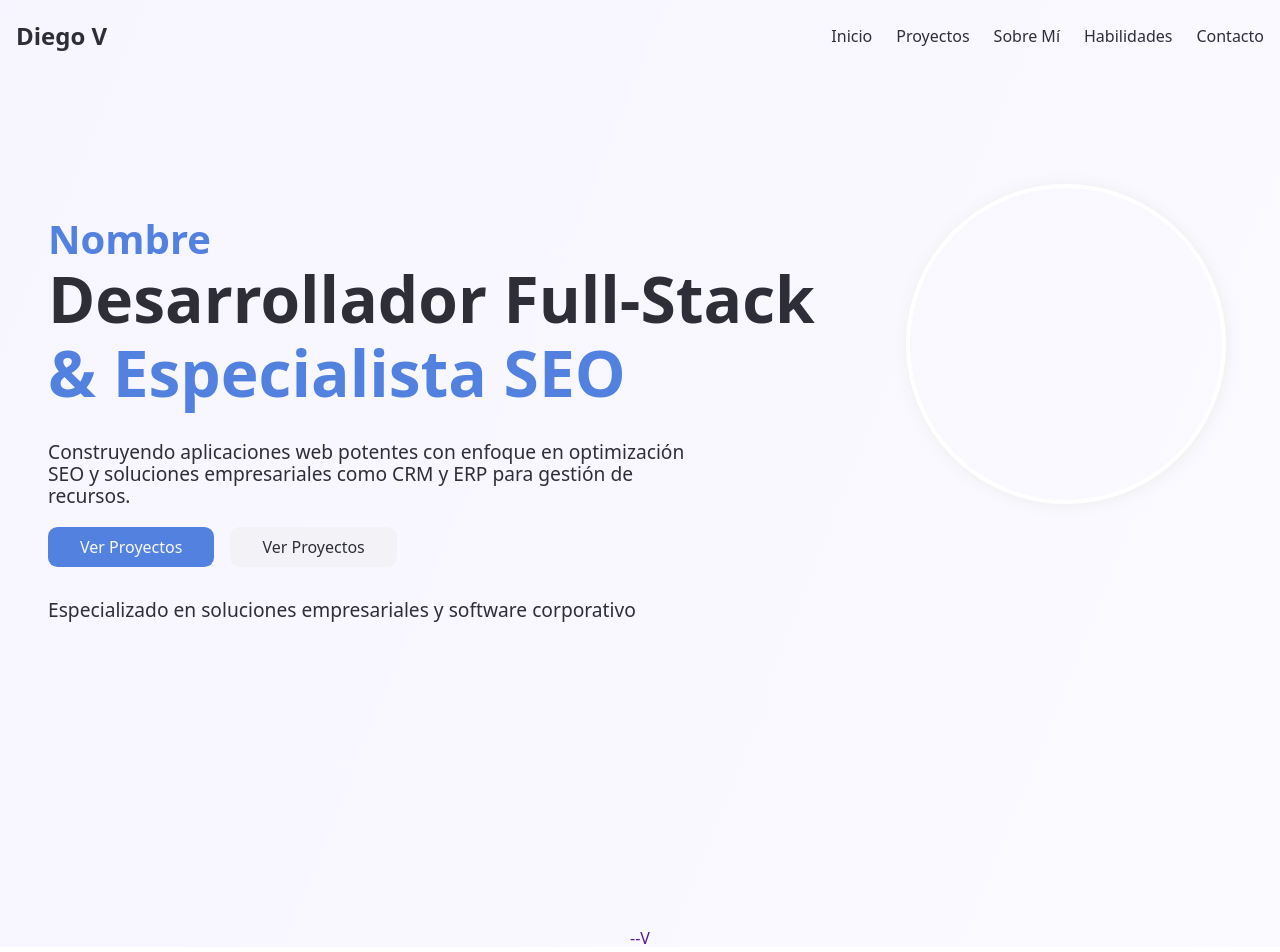
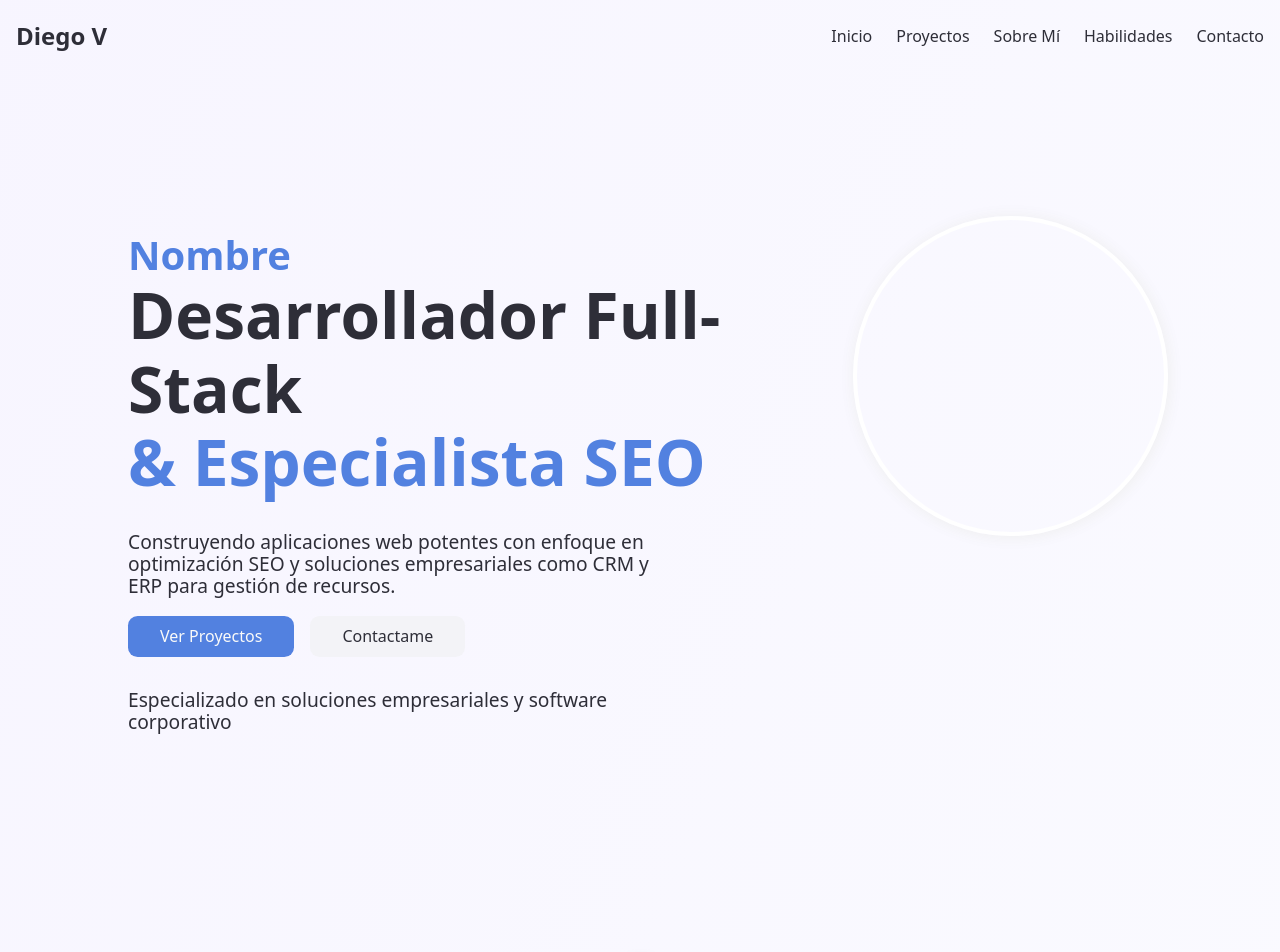
Before and after one commit to djvarela/portafolio, a React (Vite) app: page / in a window 1280 px wide. Shown: the top 952 px of the page. Built offline with nearby package versions, Linux system fonts and the light colour scheme.

Commit message:
correcion de anclas y animacion de boton en el hero image

```diff
--- a/public/assets/css/styles.css
+++ b/public/assets/css/styles.css
@@ -2,6 +2,9 @@
   box-sizing: border-box;
   font-family: system-ui, -apple-system, BlinkMacSystemFont, "Segoe UI", Roboto,
     Oxygen, Ubuntu, Cantarell, "Open Sans", "Helvetica Neue", sans-serif;
+}
+html {
+  scroll-behavior: smooth;
 }
 
 :root {
@@ -42,7 +45,7 @@ header {
   height: 4.5rem;
   position: fixed;
   top: 0;
-  animation: .4s all;
+  animation: 0.4s all;
   h2 {
     margin: 0;
   }
@@ -64,11 +67,9 @@ header {
   }
 }
 
-header.scrollHeader{
-
+header.scrollHeader {
   backdrop-filter: blur(12px);
 }
-
 
 .hero {
   background: #fafaff;
@@ -88,15 +89,16 @@ header.scrollHeader{
   display: flex;
   flex-direction: column;
   margin-top: -4.5rem;
+  padding: 6rem;
 
   .hero-content {
-    padding: 16rem 1rem;
+    padding: 12rem 1rem;
     display: flex;
     gap: 1rem;
 
     .info {
       width: 70%;
-      padding: 2rem;
+      padding: 1rem;
       h2 {
         color: var(--colorPrimary);
         font-size: 2.5rem;
@@ -104,9 +106,9 @@ header.scrollHeader{
       }
       h1 {
         color: var(--colorPrimary);
-
         margin: 0;
         font-size: 4rem;
+
         span {
           font-weight: bold;
           color: var(--textColorBlack);
@@ -132,4 +134,31 @@ header.scrollHeader{
       box-shadow: 1px 1px 1rem #eee;
     }
   }
+
+  > a {
+    margin-bottom: 5rem;
+    background-color: var(--textColorWhite);
+    width: 3rem;
+    height: 3rem;
+    display: flex;
+    align-items: center;
+    justify-content: center;
+    border-radius: 50%;
+    box-shadow: 1px 4px 1rem #d3d3d3;
+    color: var(--colorPrimary);
+    animation: 1.5s ease-in 0s infinite linear none running;
+    animation-name: bounce;
+  }
 }
+
+@keyframes bounce {
+  0% {
+    transform: translateY(0%);
+  }
+  50% {
+    transform: translateY(-20%);
+  }
+  100% {
+    transform: translateY(0%);
+  }
+}
--- a/src/components/home/Contact.tsx
+++ b/src/components/home/Contact.tsx
@@ -1,6 +1,6 @@
 export const Contact = () => {
   return (
-    <section>
+    <section className="contact" id="contacto">
       <h2>Contáctame</h2>
       <h3>
         ¿Tienes un proyecto en mente? Hablemos sobre cómo podemos trabajar
@@ -62,6 +62,7 @@ export const Contact = () => {
           <button >Enviar Mensaje</button>
         </form>
       </div>
+
     </section>
   );
 };
--- a/src/components/home/Header.tsx
+++ b/src/components/home/Header.tsx
@@ -5,7 +5,7 @@ export const Header = () => {
 
     useEffect(() => {
       const handleScroll = () => {
-        setScrolled(window.scrollY > 80);
+        setScrolled(window.scrollY > 40);
       };
 
       window.addEventListener('scroll', handleScroll);
@@ -27,16 +27,16 @@ export const Header = () => {
               <a href="">Inicio</a>
             </li>
             <li>
-              <a href="">Proyectos</a>
+              <a href="#proyectos">Proyectos</a>
             </li>
             <li>
-              <a href="">Sobre Mí</a>
+              <a href="#sobremi">Sobre Mí</a>
             </li>
             <li>
-              <a href="">Habilidades</a>
+              <a href="#habilidades">Habilidades</a>
             </li>
             <li>
-              <a href="">Contacto</a>
+              <a href="#contacto">Contacto</a>
             </li>
           </ul>
         </nav>
--- a/src/components/home/Main.tsx
+++ b/src/components/home/Main.tsx
@@ -23,8 +23,8 @@ export const Main = () => {
             </p>
 
             <span>
-              <a href="" className="button-primary">Ver Proyectos</a>
-              <a href="" className="button-secondary">Ver Proyectos</a>
+              <a href="#proyectos" className="button-primary">Ver Proyectos</a>
+              <a href="#contacto" className="button-secondary">Contactame</a>
             </span>
             <p>
               Especializado en soluciones empresariales y software corporativo
@@ -32,8 +32,8 @@ export const Main = () => {
           </div>
           <div className="img-container"></div>
         </div>
-        <a href="" role="button">
-          --V
+        <a href="#proyectos" role="button">
+        <svg xmlns="http://www.w3.org/2000/svg" width="24" height="24" viewBox="0 0 24 24" fill="none" stroke="currentColor" stroke-width="2" stroke-linecap="round" stroke-linejoin="round" ><path d="M5 12h14"></path><path d="m12 5 7 7-7 7"></path></svg>
         </a>
       </section>
 
--- a/src/components/home/Projects.tsx
+++ b/src/components/home/Projects.tsx
@@ -2,7 +2,7 @@
 
 export const Projects = () => {
   return (
-    <section className="projects">
+    <section className="projects" id="proyectos">
         <h2>Proyectos Destacados</h2>
         <h3>Mostrando mi trabajo en optimización SEO y soluciones empresariales</h3>
 
```
